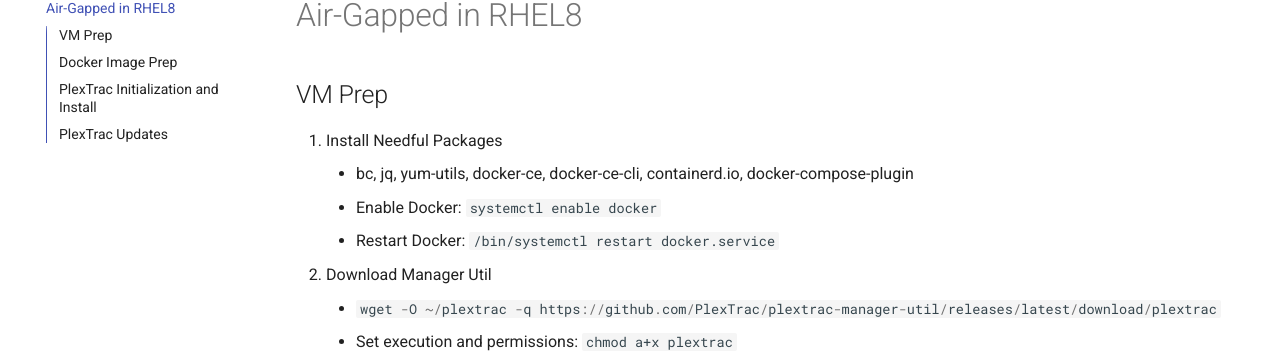
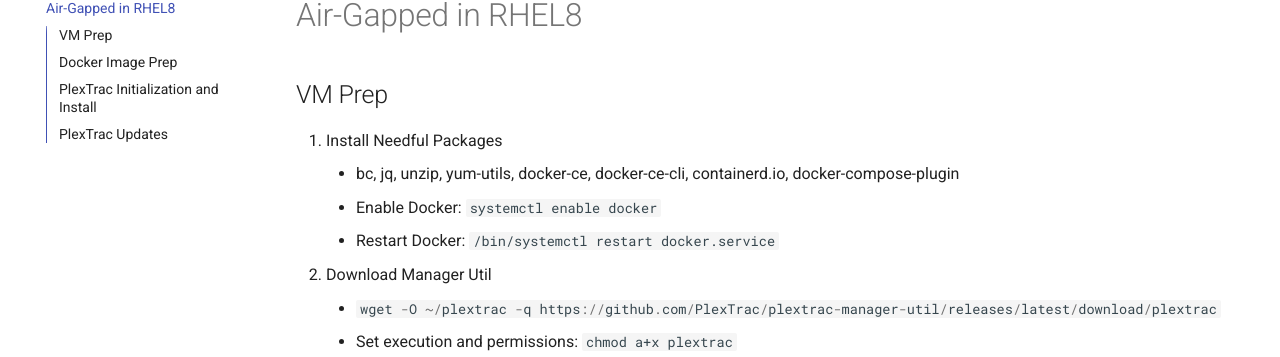
Before and after one commit to PlexTrac/plextrac-manager-util, an MkDocs documentation site: the page built from docs/airgapped.md, in a window 1280 px wide and 900 px high. Shown: the part 151-508 px from the top of the window. Built offline with MkDocs 1.6.1 and Material for MkDocs 9.7.7, drawn with Linux system fonts in a browser that asks for light colours.

Commit message:
Adjusted docs again

```diff
--- a/docs/airgapped.md
+++ b/docs/airgapped.md
@@ -3,7 +3,7 @@
 ## VM Prep
 
 1. Install Needful Packages
-	- bc, jq, yum-utils, docker-ce, docker-ce-cli, containerd.io, docker-compose-plugin
+	- bc, jq, unzip, yum-utils, docker-ce, docker-ce-cli, containerd.io, docker-compose-plugin
 	- Enable Docker: `systemctl enable docker`
 	- Restart Docker: `/bin/systemctl restart docker.service`
 2. Download Manager Util
```
